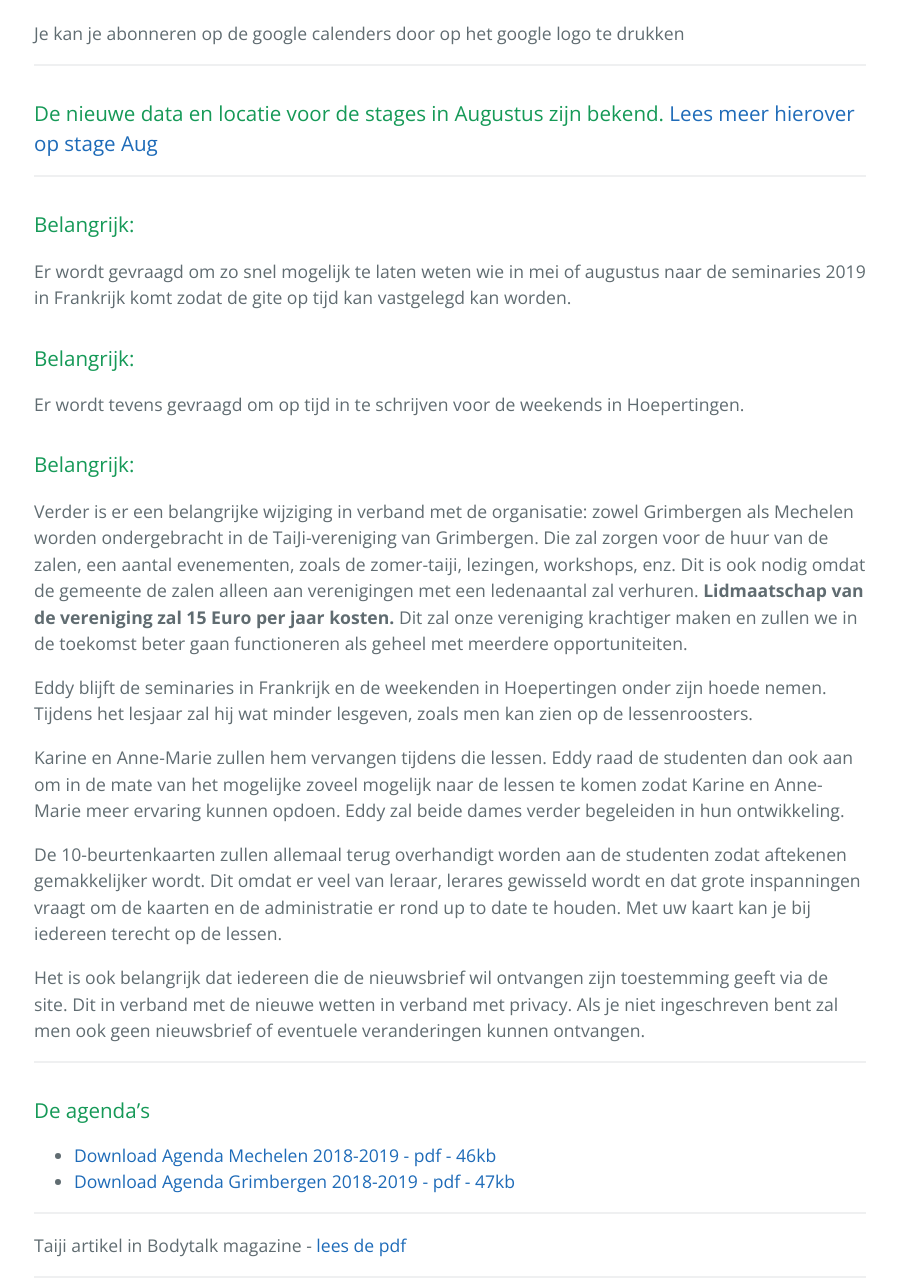
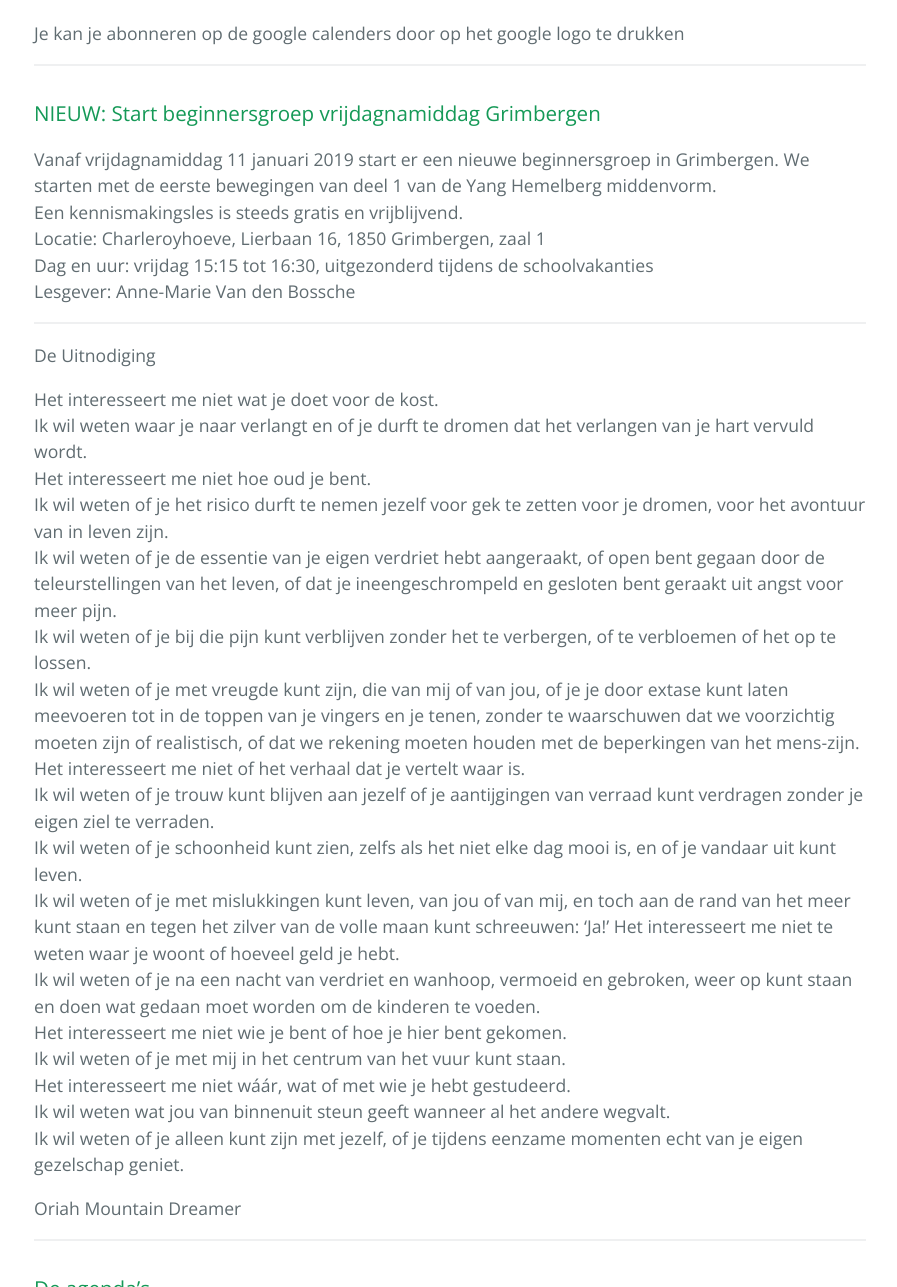
Before and after one commit to joachimVdH/EddyPresent18, a Jekyll site: the page built from index.markdown, in a window 1280 px wide and 1400 px high, scrolled down 565 px, cut to the strip 113-1400 px from the top of the window. Shown: the whole strip, without its empty margins (190-1087 px from the left). Built offline with Jekyll 4.4.1, drawn with Linux system fonts in a browser that asks for light colours.

Commit message:
uitnodiging + nieuwe les op front

```diff
--- a/index.markdown
+++ b/index.markdown
@@ -11,23 +11,38 @@ footer: true
 Je kan je abonneren op de google calenders door op het google logo te drukken
 
 ---
-### De nieuwe data en locatie voor de stages in Augustus zijn bekend. [Lees meer hierover op stage Aug](/taijiquan/stages-zuid-frankrijk-augustus.html)
+
+### NIEUW: Start beginnersgroep vrijdagnamiddag Grimbergen
+Vanaf vrijdagnamiddag 11 januari 2019 start er een nieuwe beginnersgroep in Grimbergen. We starten met de eerste bewegingen van deel 1 van de Yang Hemelberg middenvorm.
+Een kennismakingsles is steeds gratis en vrijblijvend.
+Locatie: Charleroyhoeve, Lierbaan 16, 1850 Grimbergen, zaal 1
+Dag en uur: vrijdag 15:15 tot 16:30, uitgezonderd tijdens de schoolvakanties
+Lesgever: Anne-Marie Van den Bossche
 
 ---
-### Belangrijk:
-Er wordt gevraagd om zo snel mogelijk te laten weten wie in mei of augustus naar de seminaries 2019 in Frankrijk komt zodat de gite op tijd kan vastgelegd kan worden.
-### Belangrijk:
-Er wordt tevens gevraagd om op tijd in te schrijven voor de weekends in Hoepertingen.
-### Belangrijk:
-Verder is er een belangrijke wijziging in verband met de organisatie: zowel Grimbergen als Mechelen worden ondergebracht in de TaiJi-vereniging van Grimbergen. Die zal zorgen voor de huur van de zalen, een aantal evenementen, zoals de zomer-taiji, lezingen, workshops, enz. Dit is ook nodig omdat de gemeente de zalen alleen aan verenigingen met een ledenaantal zal verhuren. **Lidmaatschap van de vereniging zal 15 Euro per jaar kosten.** Dit zal onze vereniging krachtiger maken en zullen we in de toekomst beter gaan functioneren als geheel met meerdere opportuniteiten.
 
-Eddy blijft de seminaries in Frankrijk en de weekenden in Hoepertingen onder zijn hoede nemen. Tijdens het lesjaar zal hij wat minder lesgeven, zoals men kan zien op de lessenroosters.
+De Uitnodiging
 
-Karine en Anne-Marie zullen hem vervangen tijdens die lessen. Eddy raad de studenten dan ook aan om in de mate van het mogelijke zoveel mogelijk naar de lessen te komen zodat Karine en Anne-Marie meer ervaring kunnen opdoen. Eddy zal beide dames verder begeleiden in hun ontwikkeling.
+Het interesseert me niet wat je doet voor de kost.
+Ik wil weten waar je naar verlangt en of je durft te dromen dat het verlangen van je hart vervuld wordt.
+Het interesseert me niet hoe oud je bent.
+Ik wil weten of je het risico durft te nemen jezelf voor gek te zetten voor je dromen, voor het avontuur van in leven zijn.
+Ik wil weten of je de essentie van je eigen verdriet hebt aangeraakt, of open bent gegaan door de teleurstellingen van het leven, of dat je ineengeschrompeld en gesloten bent geraakt uit angst voor meer pijn.
+Ik wil weten of je bij die pijn kunt verblijven zonder het te verbergen, of te verbloemen of het op te lossen.
+Ik wil weten of je met vreugde kunt zijn, die van mij of van jou, of je je door extase kunt laten meevoeren tot in de toppen van je vingers en je tenen, zonder te waarschuwen dat we voorzichtig moeten zijn of realistisch, of dat we rekening moeten houden met de beperkingen van het mens-zijn.
+Het interesseert me niet of het verhaal dat je vertelt waar is.
+Ik wil weten of je trouw kunt blijven aan jezelf of je aantijgingen van verraad kunt verdragen zonder je eigen ziel te verraden.
+Ik wil weten of je schoonheid kunt zien, zelfs als het niet elke dag mooi is, en of je vandaar uit kunt leven.
+Ik wil weten of je met mislukkingen kunt leven, van jou of van mij, en toch aan de rand van het meer kunt staan en tegen het zilver van de volle maan kunt schreeuwen: ‘Ja!’
+Het interesseert me niet te weten waar je woont of hoeveel geld je hebt.
+Ik wil weten of je na een nacht van verdriet en wanhoop, vermoeid en gebroken, weer op kunt staan en doen wat gedaan moet worden om de kinderen te voeden.
+Het interesseert me niet wie je bent of hoe je hier bent gekomen.
+Ik wil weten of je met mij in het centrum van het vuur kunt staan.
+Het interesseert me niet wáár, wat of met wie je hebt gestudeerd.
+Ik wil weten wat jou van binnenuit steun geeft wanneer al het andere wegvalt.
+Ik wil weten of je alleen kunt zijn met jezelf, of je tijdens eenzame momenten echt van je eigen gezelschap geniet.
 
-De 10-beurtenkaarten zullen allemaal terug overhandigt worden aan de studenten zodat aftekenen gemakkelijker wordt. Dit omdat er veel van leraar, lerares gewisseld wordt en dat grote inspanningen vraagt om de kaarten en de administratie er rond up to date te houden. Met uw kaart kan je bij iedereen terecht op de lessen.
-
-Het is ook belangrijk dat iedereen die de nieuwsbrief wil ontvangen zijn toestemming geeft via de site. Dit in verband met de nieuwe wetten in verband met privacy. Als je niet ingeschreven bent zal men ook geen nieuwsbrief of eventuele veranderingen kunnen ontvangen.
+Oriah Mountain Dreamer
 
 ---
 
```
